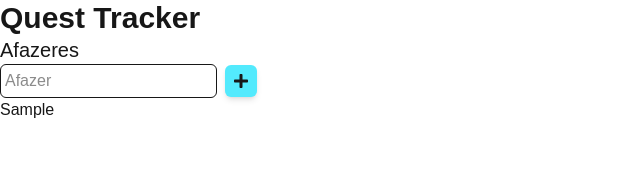
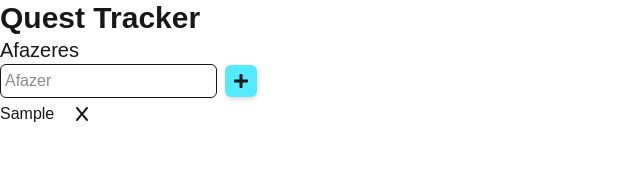
Before and after one commit to gab-souza-martins/gamified-habit-tracker, a Next.js app: page / in a window 1280 px wide. Both pictures are taken after typing "Sample" into the empty fields and a click on the button "Adicionar afazer". Shown: the top 188 px of the page, without its empty margins (0-640 px from the left). Built offline with nearby package versions, Linux system fonts and the light colour scheme.

Commit message:
Adicionado botão em cada afazer para removê-lo

```diff
--- a/src/app/Components/TodoList.tsx
+++ b/src/app/Components/TodoList.tsx
@@ -1,5 +1,6 @@
 import React from "react";
 import { FaPlus } from "react-icons/fa";
+import { FaX } from "react-icons/fa6";
 
 const TodoList = () => {
    const [todos, setTodos] = React.useState<string[]>([]);
@@ -12,6 +13,11 @@ const TodoList = () => {
       setTodoName("");
    };
 
+   const handleRemove = (toRemove: string) => {
+      const newTodos: string[] = todos.filter((t) => t !== toRemove);
+      setTodos(newTodos);
+   };
+
    return (
       <>
          <h2 className="text-xl">Afazeres</h2>
@@ -20,6 +26,7 @@ const TodoList = () => {
             <input
                onChange={(e) => setTodoName(e.target.value)}
                value={todoName}
+               aria-label="Digite o afazer"
                type="text"
                placeholder="Afazer"
                className="border rounded-md p-1"
@@ -36,7 +43,19 @@ const TodoList = () => {
 
          <ul>
             {todos.map((t, index) => (
-               <li key={index}>{t}</li>
+               <li key={index} className="flex items-center gap-3">
+                  <span>{t}</span>
+                  <button
+                     onClick={(e) => {
+                        e.preventDefault();
+                        handleRemove(t);
+                     }}
+                     aria-label="Remover afazer"
+                     className="cursor-pointer p-2"
+                  >
+                     <FaX />
+                  </button>
+               </li>
             ))}
          </ul>
       </>
```
